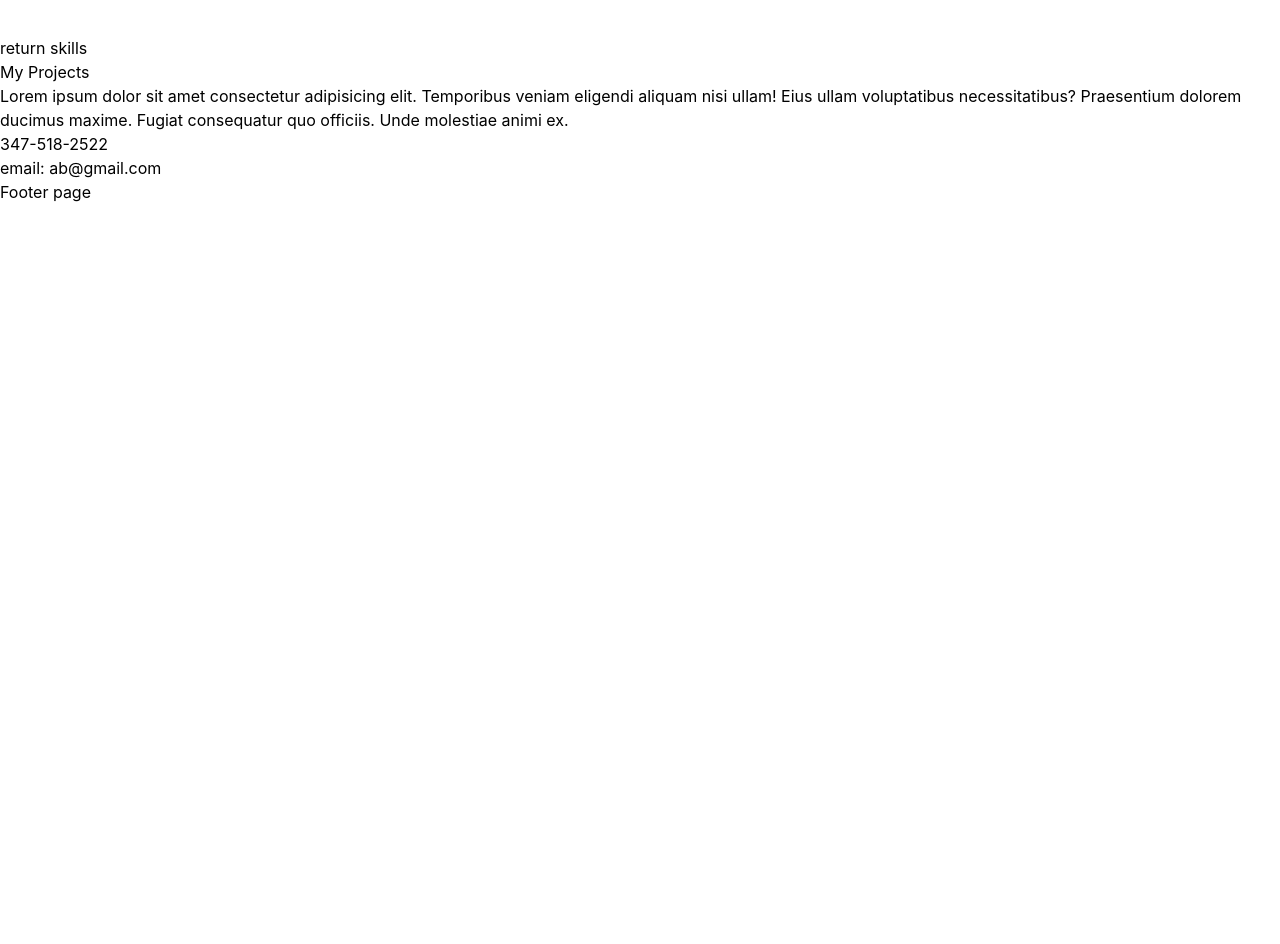
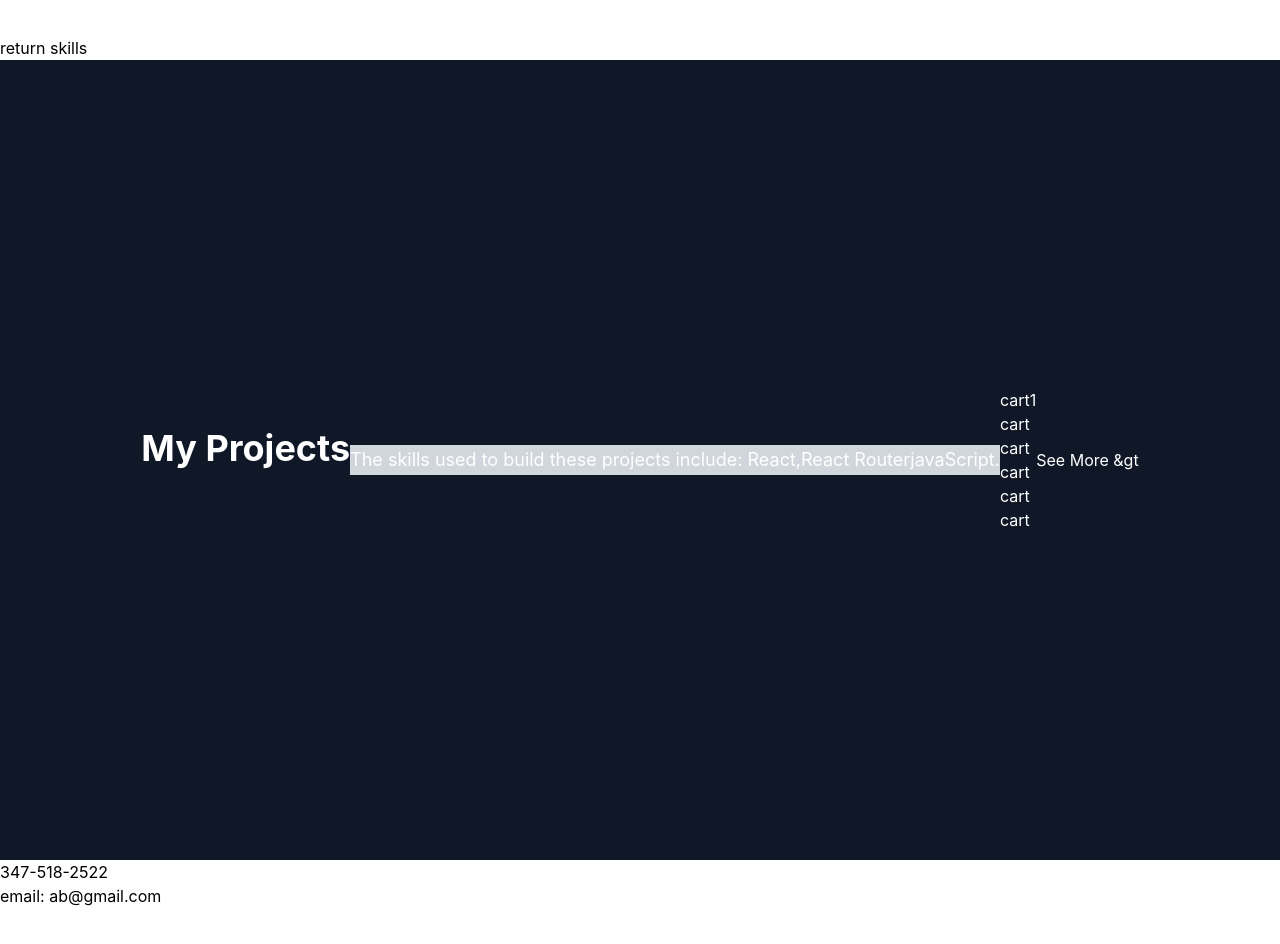
Before and after one commit to abdel1413/portfolioApp, a React (Vite) app: page / in a window 1280 px wide. Shown: the part 1580-2524 px from the top of the page. Before the commit the page ends 1784 px from the top, so only its background shows below. Built offline with nearby package versions, Linux system fonts and the light colour scheme.

Commit message:
created some place holders for projects cards and social medial icons

```diff
--- a/src/components/Contact.jsx
+++ b/src/components/Contact.jsx
@@ -4,9 +4,12 @@
 export const Contact =()=>{
     return (<>
    {/* <Navbar/> */}
-   <section id='section'>
-    <h1>347-518-2522</h1>
-    <p> email: ab@gmail.com</p>
+   <section className="min-h-screen scroll-mt-24" id='contact'>
+    <div>
+
+    <h1 >347-518-2522</h1>
+    <p > email: ab@gmail.com</p>
+    </div>
 
    </section>
         </>)
--- a/src/components/Footer.jsx
+++ b/src/components/Footer.jsx
@@ -1,7 +1,15 @@
 export const Footer =()=> {
     return (
         <>
-        <section id="footer">Footer page</section>
+        <section id="footer" className="min-h-screen screen-mt-24">
+            <div className="social-icons">
+              <a href="">fb</a>
+              <a href="">x</a>
+              <a href="">instagram</a>
+              <a href="">github</a>
+
+            </div>
+        </section>
         </>
     )
 }
--- a/src/components/Navbar.jsx
+++ b/src/components/Navbar.jsx
@@ -1,12 +1,13 @@
+import { Link } from "react-router"
 
 
 export const Navbar=()=>{
-    return (<nav className=" fixed top-0 left-0 bg-gray-950/80 text-white z-50 " id='navbar'>
+    return (<nav className=" fixed top-0 left-0 bg-gray-950/80 text-white z-50 w-full " id='navbar'>
          <div className="max-w-7xl mx-auto px-6 py-4 flex items-center justify-between">
 
-            <a href= "/hero" className="text-2xl font-bold text-blue-500">AT</a>
+            <Link t0= "/hero" className="text-2xl font-bold text-blue-500">AT</Link>
          </div>
-         <div className="hidden md:flex items-center gap-8">
+         <div className="hidden md:flex items-center gap-8 py-4">
             <a href="#about" className="hover: text-blue-400 transition">About</a>
             <a href="#skills" className="hover: text-blue-400 transition">Skills</a>
             <a href="#projects" className="hover: text-blue-400 transition">Projects</a>
--- a/src/components/Projects.jsx
+++ b/src/components/Projects.jsx
@@ -3,11 +3,19 @@ import { Navbar } from "./Navbar"
 
 export const Projects = ()=>{
     return (
-        <>
+        <section id="projects" className="min-h-screen scroll-mt-24 flex items-center justify-center px-6 bg-gray-900 text-white">
         <Navbar/>
-        <h1>My Projects</h1>
-        <p>Lorem ipsum dolor sit amet consectetur adipisicing elit. Temporibus veniam eligendi aliquam nisi ullam! Eius ullam voluptatibus necessitatibus? Praesentium dolorem ducimus maxime. Fugiat consequatur quo officiis. Unde molestiae animi ex.</p>
-
-        </>
+        <h1 className="text-4xl font-bold mb-6 ">My Projects</h1>
+        <p className="bg-gray-300 text-lg leading-relaxed "> The skills used to build these projects include: <span>React,</span>React Router<span></span>javaScript<span></span>.</p>
+         <div  >
+            <div >cart1</div>
+            <div>cart </div>
+            <div>cart </div>
+            <div>cart </div>
+            <div>cart </div>
+            <div>cart </div>
+         </div>
+           <button >See More &gt</button>
+        </section>
     )
 }
--- a/src/index.css
+++ b/src/index.css
@@ -72,3 +72,6 @@ body {
 
 
  */
+ html{
+  scroll-behavior: smooth;
+ }
```
